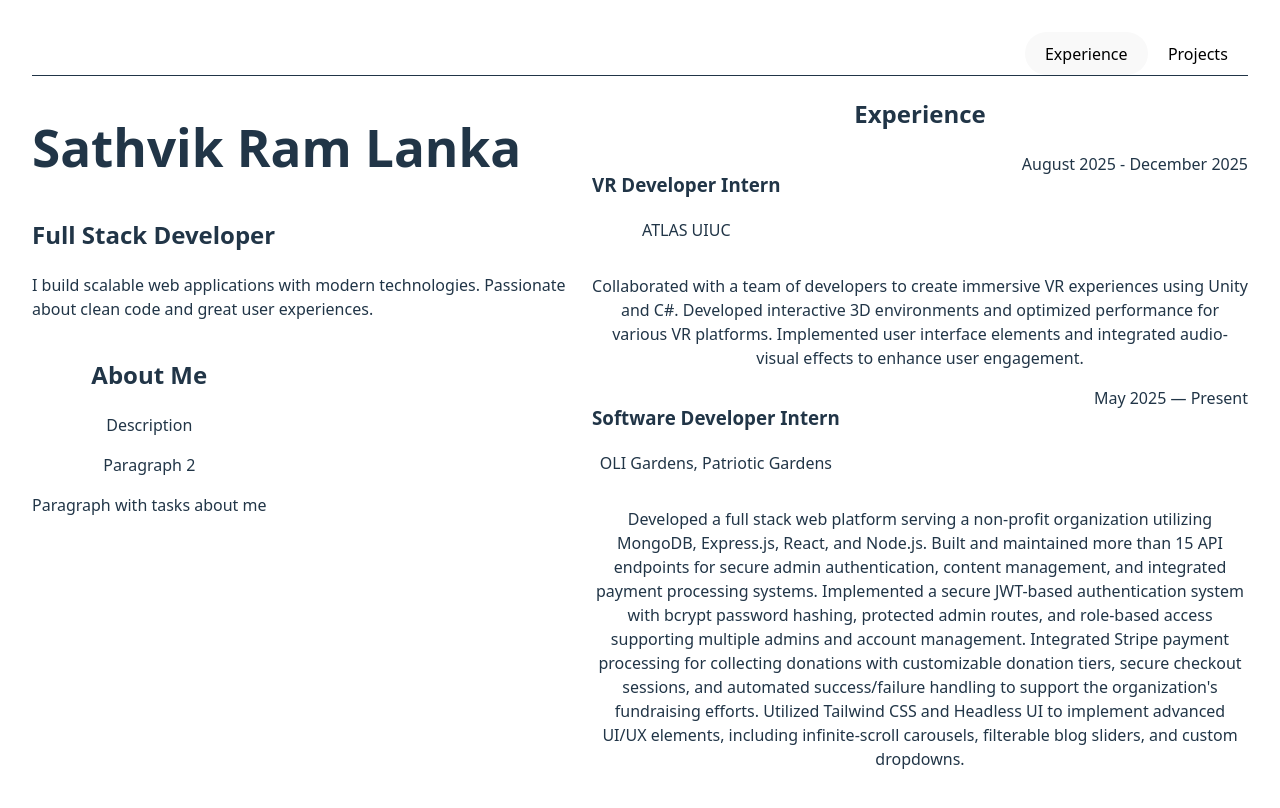
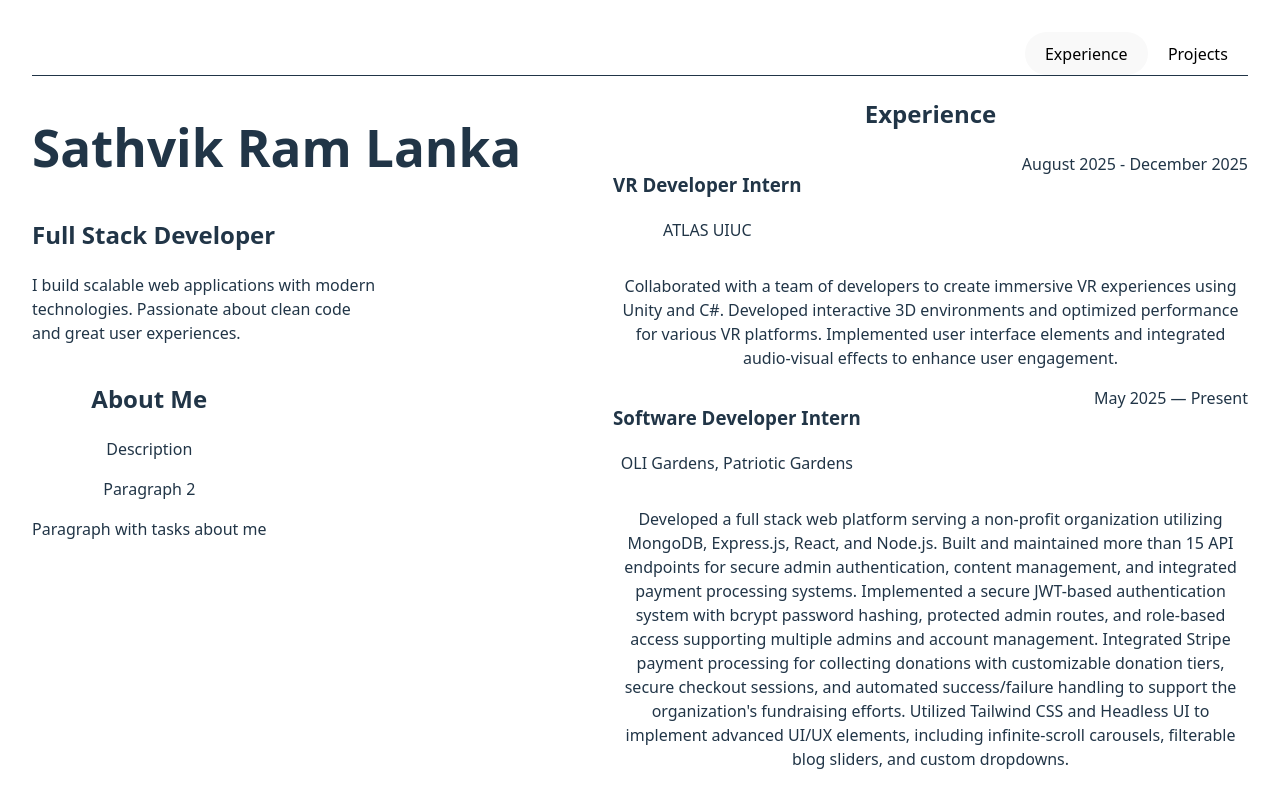
Before and after one commit to RamLanka05/v1, a React (Vite) app in the folder website-data/: page / in a window 1280 px wide. Shown: the top 808 px of the page. Built offline with nearby package versions, Linux system fonts and the light colour scheme.

Commit message:
fixed spacing issue

```diff
--- a/website-data/src/App.tsx
+++ b/website-data/src/App.tsx
@@ -77,17 +77,20 @@ function App() {
   return (
     <>
       <Navigation />
-      <div className="antialiased bg-white dark:bg-gray-950 text-gray-900 dark:text-white flex max-w-6xl mx-auto px-4 sm:px-6 lg:px-12 gap-x-8 items-start h-[calc(100vh-6rem)]">
+      <div className="antialiased bg-white dark:bg-gray-950 text-gray-900 dark:text-white flex max-w-6xl mx-auto px-4 sm:px-6 lg:px-12 gap-x-12 items-start h-[calc(100vh-6rem)]">
         {/* Left column: Bio - Sticky */}
-        <aside className="h-full lg:fixed lg:left-[calc((100%-72rem)/2)] lg:w-[360px] w-auto min-w-[320px] flex flex-col items-start justify-start lg:px-8 z-20 bg-white dark:bg-gray-950">
+        <aside className="h-full lg:sticky lg:top-24 lg:w-[320px] lg:pr-12 lg:mr-24 w-auto min-w-[200px] flex flex-col items-start justify-start lg:px-8 z-20 bg-white dark:bg-gray-950">
           <div className="flex flex-col items-start px-4 overflow-y-auto h-full">
             <Hero />
             <About />
           </div>
         </aside>
 
+        {/* Spacer column */}
+        <div className="w-48 min-w-48 flex-shrink-0 text-transparent select-none">BRO PLEASE</div>
+
         {/* Right column: Scrollable content */}
-        <main ref={mainRef} className="flex-1 bg-white dark:bg-gray-950 lg:pl-12 lg:ml-[360px] overflow-y-auto h-full">
+        <main ref={mainRef} className="flex-1 min-w-0 bg-white dark:bg-gray-950 lg:pl-24 overflow-y-auto h-full">
           <div className="max-w-xl mx-auto px-4 sm:px-6 lg:px-0 pt-8">
             <WorkShowcase />
           </div>
--- a/website-data/src/components/Hero.tsx
+++ b/website-data/src/components/Hero.tsx
@@ -1,15 +1,16 @@
 export default function Hero() {
   return (
     <div className="group w-full bg-gray-900 text-white flex items-start justify-start pt-12 px-6 md:px-12 box-border">
-    <div className="w-full max-w-[560px] mx-auto lg:mx-0 lg:ml-4 lg:w-full lg:pr-12">
+      <div className="w-full max-w-[560px] mx-auto lg:mx-0 lg:ml-4 lg:w-auto lg:mr-40">
         {/* subtle highlight bar under the name that changes color on hover */}
         {/* <div className="h-1 w-28 bg-white/10 rounded mb-6 transition-colors duration-300 group-hover:bg-violet-300/90" /> */}
         <h1 className="text-2xl sm:text-6xl font-bold mb-2 text-left">Sathvik Ram Lanka</h1>
         <h2 className="text-xl text-gray-400 mb-6 text-left">Full Stack Developer</h2>
-        <p className="text-lg text-gray-300 mb-8 max-w-md leading-relaxed text-left lg:pr-6">
+        <p className="text-lg text-gray-300 mb-8 max-w-[350px] leading-relaxed text-left">
           I build scalable web applications with modern technologies. Passionate about clean code and great user experiences.
         </p>
       </div>
+      <div className="hidden lg:block flex-1"></div>
     </div>
   )
 }
```
